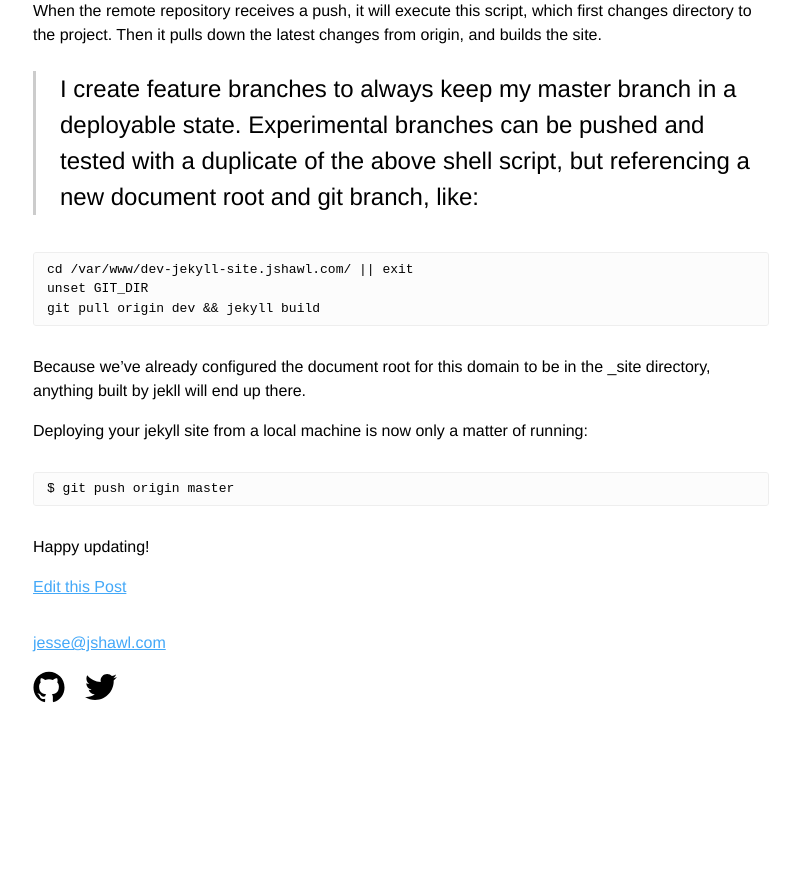
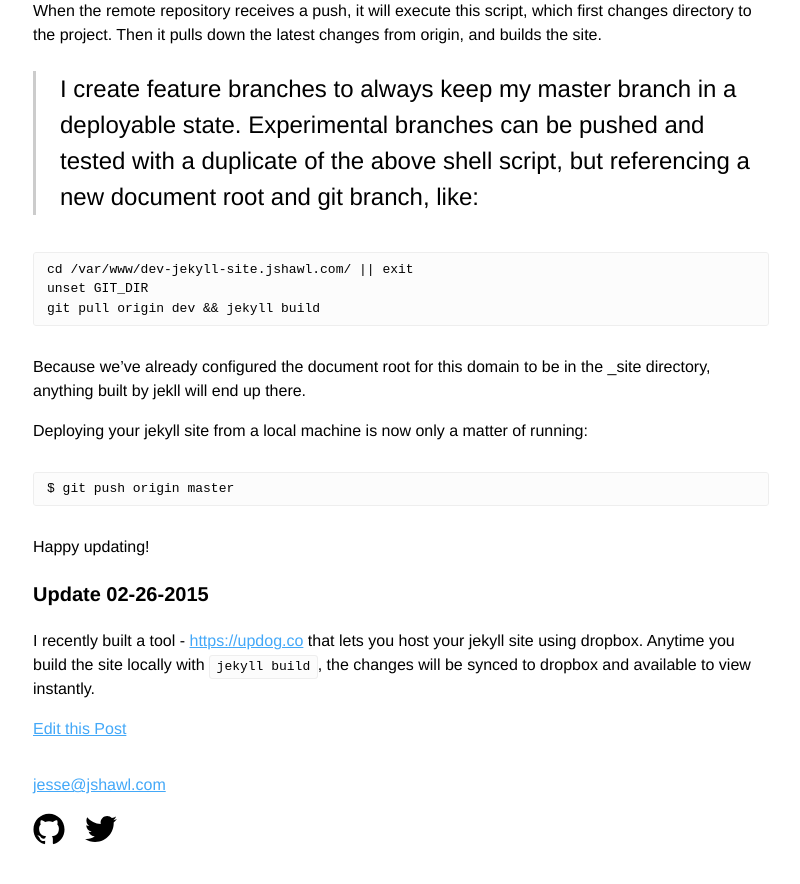
Before and after one commit to jshawl/jesse.sh, a Jekyll site: the page built from _posts/2013-12-08-deploys-with-git-and-jekyll.markdown, in a window 1280 px wide and 900 px high, scrolled down 2631 px. Shown: the top 884 px of the window, without its empty margins (239-1039 px from the left). Built offline with Jekyll 4.4.1, drawn with Linux system fonts in a browser that asks for light colours; comment, search, counter and statistics services are not loaded; before the commit the page ends 3389 px from its top, so only the background shows below that.

Commit message:
add updog update

```diff
--- a/_posts/2013-12-08-deploys-with-git-and-jekyll.markdown
+++ b/_posts/2013-12-08-deploys-with-git-and-jekyll.markdown
@@ -104,3 +104,8 @@ Deploying your jekyll site from a local machine is now only a matter of running:
     $ git push origin master
 
 Happy updating!
+
+## Update 02-26-2015
+
+I recently built a tool - <https://updog.co> that lets you host your jekyll site using dropbox. Anytime you build the
+site locally with `jekyll build`, the changes will be synced to dropbox and available to view instantly.
```
